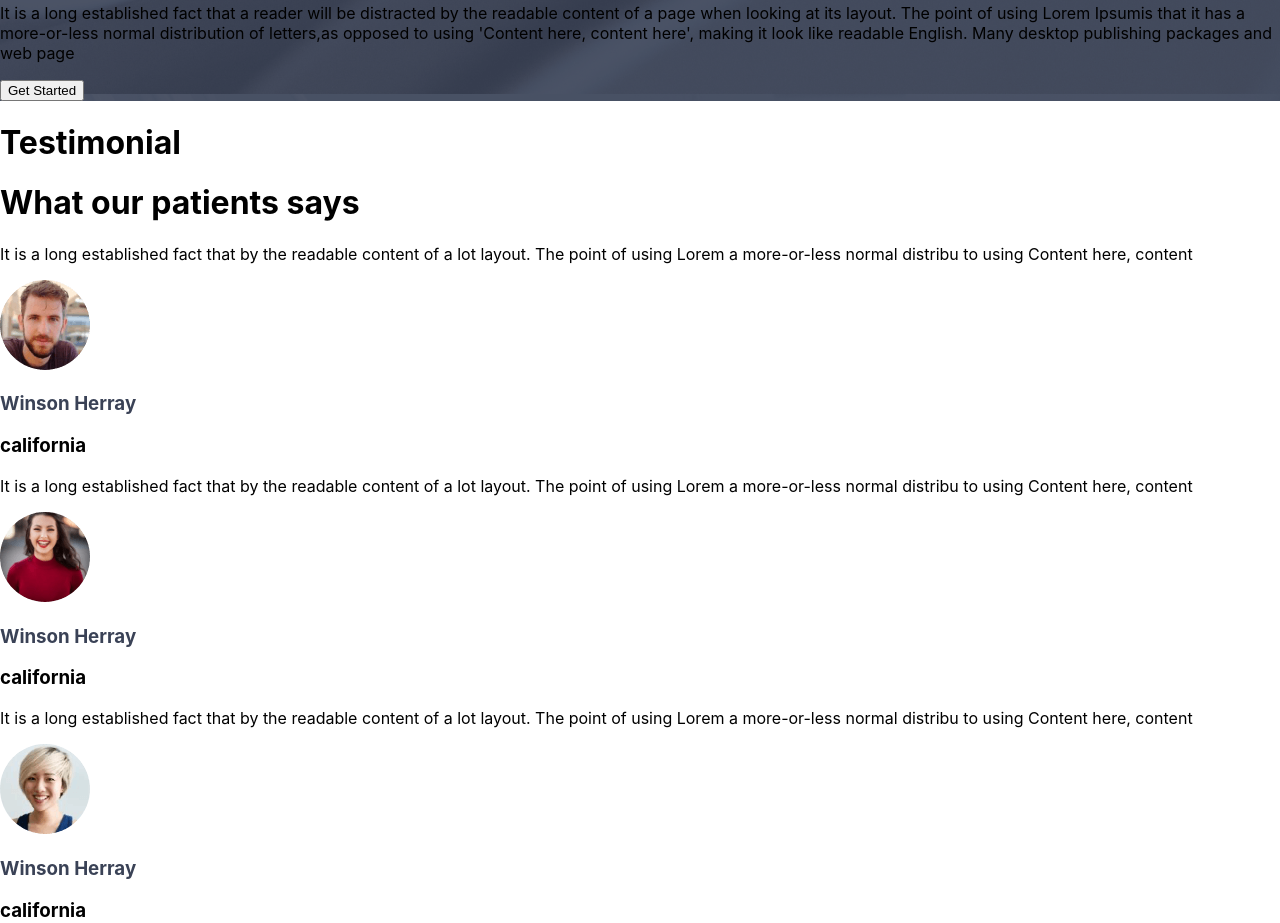
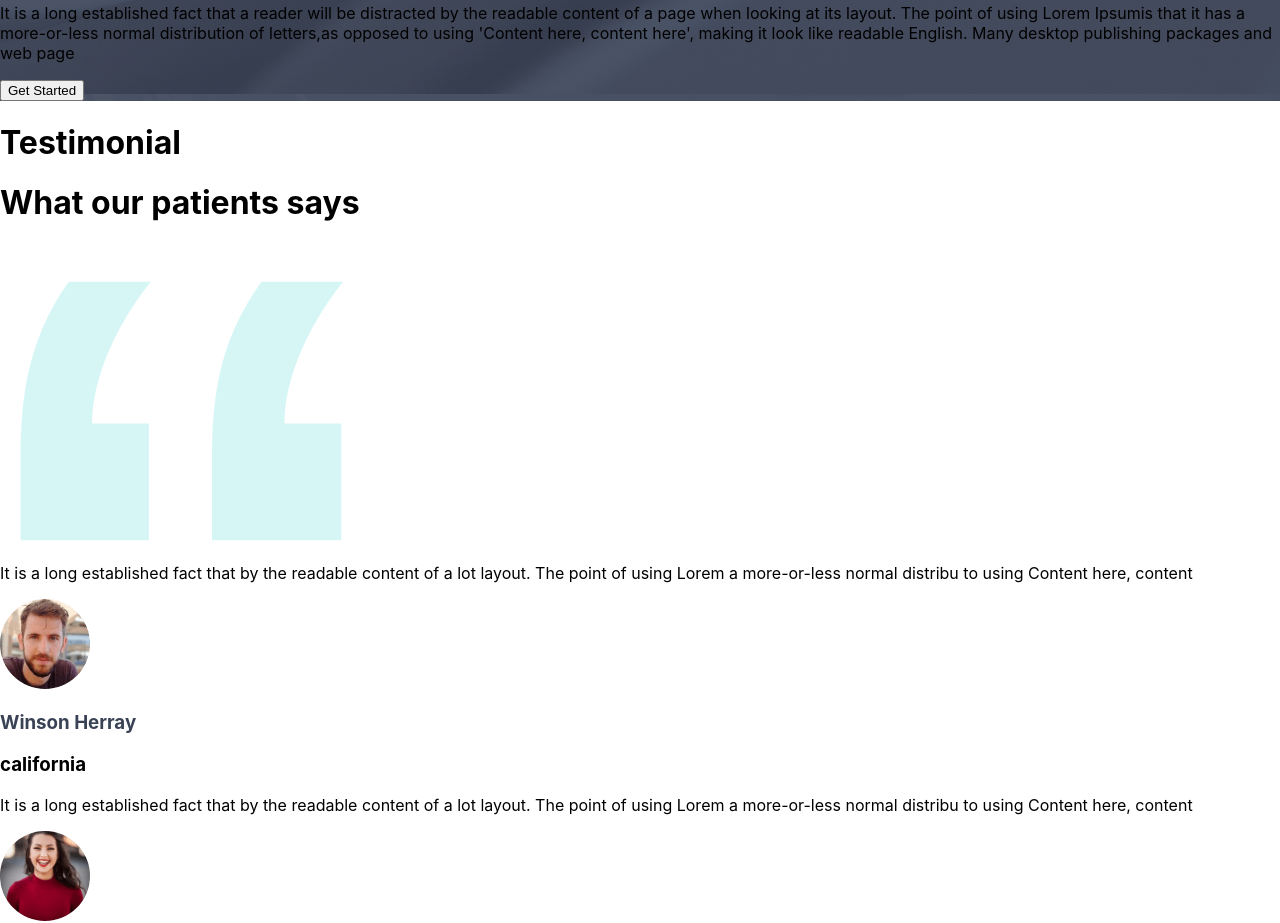
Before and after one commit to jubayer456/doctors-portal-clients, a React (Create React App) app: page / in a window 1280 px wide. Shown: the part 5540-6463 px from the top of the page. Built offline with nearby package versions, Linux system fonts and the light colour scheme.

Commit message:
update review

```diff
--- a/src/pages/Home/Review/Review.js
+++ b/src/pages/Home/Review/Review.js
@@ -6,7 +6,7 @@ const Review = ({ comment }) => {
         <div className='shadow-xl p-5 py-3 my-3 rounded-lg'>
             <p>{msg}</p>
             <div className='flex my-5'>
-                <img src={img} alt="" />
+                <img className='border-secondary rounded-full p-1 border-4' src={img} alt="" />
                 <div className='p-4'>
                     <h3 className='font-bold' style={{ color: '#3A4256' }}>{name}</h3>
                     <h3>{city}</h3>
--- a/src/pages/Home/Reviews/Reviews.js
+++ b/src/pages/Home/Reviews/Reviews.js
@@ -3,6 +3,7 @@ import React from 'react';
 import people1 from '../../../assets/images/people1.png'
 import people2 from '../../../assets/images/people2.png'
 import people3 from '../../../assets/images/people3.png'
+import qoute from '../../../assets/icons/quote.svg'
 import Review from '../Review/Review';
 const Reviews = () => {
     const comments = [
@@ -12,8 +13,15 @@ const Reviews = () => {
     ]
     return (
         <div className='p-12'>
-            <h1 className='text-secondary font-bold'>Testimonial</h1>
-            <h1 className='text-3xl'>What our patients says</h1>
+            <div className='flex justify-between'>
+                <div>
+                    <h1 className='text-secondary font-bold'>Testimonial</h1>
+                    <h1 className='text-3xl'>What our patients says</h1>
+                </div>
+
+                <img className='w-24 lg:w-48' src={qoute} alt="" />
+
+            </div>
             <div className='grid grid-cols-1 lg:grid-cols-3 gap-5 px-6'>
                 {
                     comments.map(comment => <Review
```
